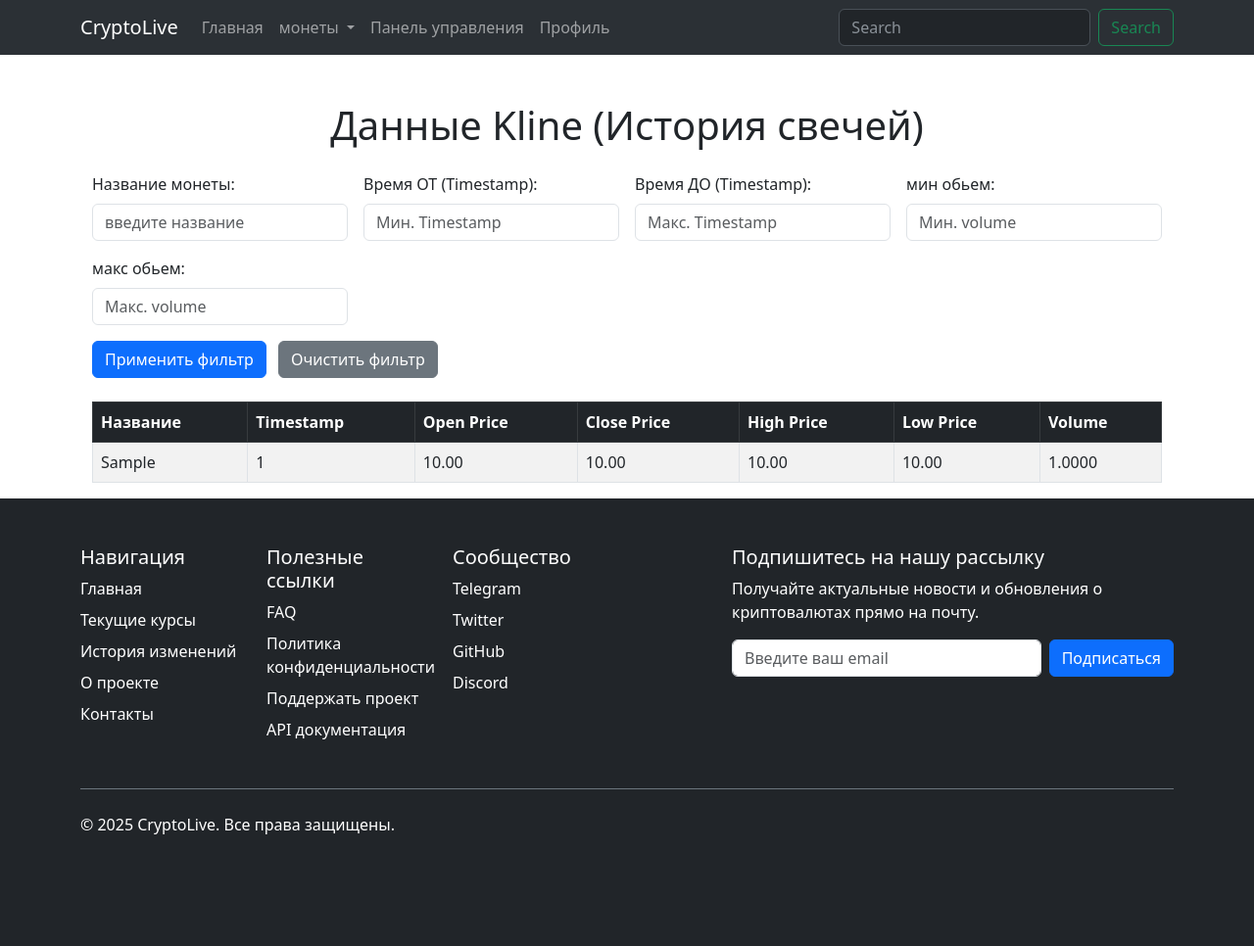
After one commit to wopperplugg/binance-baze-parser, a Django app: page /kline-table/ in a window 1280 px wide. The commit adds this page. Shown: the whole page at 98% size. Run offline with Django 5.2, Linux system fonts and the light colour scheme; tables that the repository leaves empty hold one stand-in row (values such as "Sample post").

Commit message:
добавил парсинг свечей

```diff
--- a/coins/models.py
+++ b/coins/models.py
@@ -9,6 +9,7 @@ class Coin(models.Model):
     updated_at = models.DateTimeField(default=now)
     def __str__(self):
         return self.symbol
+
 class Kline(models.Model):
     symbol = models.CharField(max_length=20)
     timestamp = models.BigIntegerField()
--- a/coins/templates/base_generic.html
+++ b/coins/templates/base_generic.html
@@ -23,15 +23,15 @@
           <a class="navbar-brand" href="">CryptoLive</a>
           <ul class="navbar-nav me-auto mb-2 mb-lg-0">
             <li class="nav-item">
-              <a class="nav-link" aria-current="page" href="">Главная</a>
+              <a class="nav-link" aria-current="page" href="{% url 'coins' %}">Главная</a>
             </li>
             <li class="nav-item dropdown">
               <a class="nav-link dropdown-toggle" href="#" role="button" data-bs-toggle="dropdown" aria-expanded="false">
                 монеты
               </a>
               <ul class="dropdown-menu">
-                <li><a class="dropdown-item" href="">Текущие курсы монет</a></li>
-                <li><a class="dropdown-item" href="">WebSocket</a></li>
+                <li><a class="dropdown-item" href="{% url 'coin_table' %}">Текущие курсы монет</a></li>
+                <li><a class="dropdown-item" href="{% url 'kline_table' %}">kline table</a></li>
                 <li><a class="dropdown-item" href="#">История изменений</a></li>
                 <li><a class="dropdown-item" href="#">Прогнозы</a></li>
               </ul>
--- /dev/null
+++ b/coins/templates/kline_table.html
@@ -0,0 +1,84 @@
+{% extends "base_generic.html" %}
+
+{% block title%}
+<title>Данные Kline (Свечи)</title>
+{% endblock %}
+
+{% block content %}
+<div class="container mt-5">
+    <h1 class="text-center mb-4">Данные Kline (История свечей)</h1>
+
+    <!-- Форма фильтрации -->
+    <form method="get" class="mb-4">
+        <div class="row g-3">
+            <div class="col-md-3">
+                <label for="symbol" class="form-label">Название монеты:</label>
+                <!-- Используем переменную контекста, переданную из view -->
+                <input type="text" name="symbol" id="symbol" class="form-control" placeholder="введите название" value="{{ symbol_filter }}">
+            </div>
+
+            <div class="col-md-3">
+                <label for="min_timestamp" class="form-label">Время ОТ (Timestamp):</label>
+                <!-- Используем переменную контекста, переданную из view -->
+                <input type="number" name="min_timestamp" id="min_timestamp" class="form-control" placeholder="Мин. Timestamp" value="{{ min_timestamp_filter }}">
+            </div>
+
+            <div class="col-md-3">
+                <label for="max_timestamp" class="form-label">Время ДО (Timestamp):</label>
+                <input type="number" name="max_timestamp" id="max_timestamp" class="form-control" placeholder="Макс. Timestamp" value="{{ max_timestamp_filter }}">
+            </div>
+
+            <div class="col-md-3">
+                <label for="min_volume" class="form-label">мин обьем:</label>
+                <!-- Используем переменную контекста, переданную из view -->
+                <input type="number" name="min_volume" id="min_volume" class="form-control" placeholder="Мин. volume" value="{{ min_volume_filter }}">
+            </div>
+
+            <div class="col-md-3">
+                <label for="max_volume" class="form-label">макс обьем:</label>
+                <input type="number" name="max_volume" id="max_volume" class="form-control" placeholder="Макс. volume" value="{{ max_volume_filter }}">
+            </div>
+
+
+
+        </div>
+        <div class="mt-3">
+            <button type="submit" class="btn btn-primary me-2">Применить фильтр</button>
+            <a href="{% url 'kline_table' %}" class="btn btn-secondary">Очистить фильтр</a>
+        </div>
+    </form>
+
+    <!-- Таблица данных -->
+    <table class="table table-striped table-bordered table-hover">
+        <thead class="table-dark">
+            <tr>
+                <th scope="col">Название</th>
+                <th scope="col">Timestamp</th>
+                <th scope="col">Open Price</th>
+                <th scope="col">Close Price</th>
+                <th scope="col">High Price</th>
+                <th scope="col">Low Price</th>
+                <th scope="col">Volume</th>
+            </tr>
+        </thead>
+        <tbody>
+            <!-- Меняем 'coins' на 'kline_list' (или 'kline' как вы назвали в return render) -->
+            {% for item in kline %}
+                <tr>
+                    <td>{{ item.symbol }}</td>
+                    <td>{{ item.timestamp }}</td>
+                    <td>{{ item.open_price|floatformat:2 }}</td>
+                    <td>{{ item.close_price|floatformat:2 }}</td>
+                    <td>{{ item.high_price|floatformat:2 }}</td>
+                    <td>{{ item.low_price|floatformat:2 }}</td>
+                    <td>{{ item.volume|floatformat:4 }}</td>
+                </tr>
+            {% empty %}
+                <tr>
+                    <td colspan="7" class="text-center">Данные не найдены или не соответствуют фильтрам.</td>
+                </tr>
+            {% endfor %}
+        </tbody>
+    </table>
+</div>
+{% endblock %}
--- a/coins/urls.py
+++ b/coins/urls.py
@@ -3,4 +3,5 @@ from . import views
 urlpatterns = [
     path('coins/', views.coins, name='coins'),
     path('coin-table/', views.coin_table, name='coin_table'),
+    path('kline-table/', views.kline_data, name='kline_table'),
 ]
--- a/coins/views.py
+++ b/coins/views.py
@@ -1,5 +1,5 @@
 from django.shortcuts import render
-from .models import Coin
+from .models import Coin, Kline
 
 def coins(request):
     return render(request, 'coins.html')
@@ -35,3 +35,40 @@ def coin_table(request):
             pass
 
     return render(request, 'coin_table.html', {'coins': coins})
+
+def kline_data(request):
+    kline = Kline.objects.all()
+
+    symbol = request.GET.get('symbol', '').strip()
+    min_timestamp = request.GET.get('min_timestamp', '').strip()
+    max_timestamp = request.GET.get('max_timestamp', '').strip()
+    open_price = request.GET.get('open_price', '').strip()
+    close_price = request.GET.get('close_price', '').strip()
+    high_price = request.GET.get('high_price', '').strip()
+    low_price = request.GET.get('low_price', '').strip()
+    min_volume = request.GET.get('min_volume', '').strip()
+    max_volume = request.GET.get('max_volume', '').strip()
+
+    if symbol:
+        kline = kline.filter(symbol__icontains=symbol)
+    if min_timestamp:
+        try:
+            kline = kline.filter(timestamp__gte=int(min_timestamp))
+        except(ValueError, TypeError):
+            pass
+    if max_timestamp:
+        try:
+            kline = kline.filter(timestamp__lte=int(max_timestamp))
+        except(ValueError, TypeError):
+            pass
+    if min_volume:
+        try:
+            kline = kline.filter(volume__gte=float(min_volume))
+        except(ValueError, TypeError):
+            pass
+    if max_volume:
+        try:
+            kline = kline.filter(volume__lte=float(max_volume))
+        except(ValueError, TypeError):
+            pass
+    return render(request, 'kline_table.html', {'kline': kline})
--- a/docker-compose.yml
+++ b/docker-compose.yml
@@ -3,6 +3,7 @@ services:
     build: .
     command: >
       sh -c "python manage.py wait_for_db &&
+             python manage.py makemigrations &&
              python manage.py migrate &&
              python manage.py runserver 0.0.0.0:8000"
     volumes:
```
Also changed, not shown: coins/kline_data.py (+11 -4 lines), coins/management/commands/run_kline_websocket.py (added, +17 -0 lines), coins/management/commands/run_coin_websocket.py (line endings or trailing spaces), coins/migrations/0003_kline.py (added).
